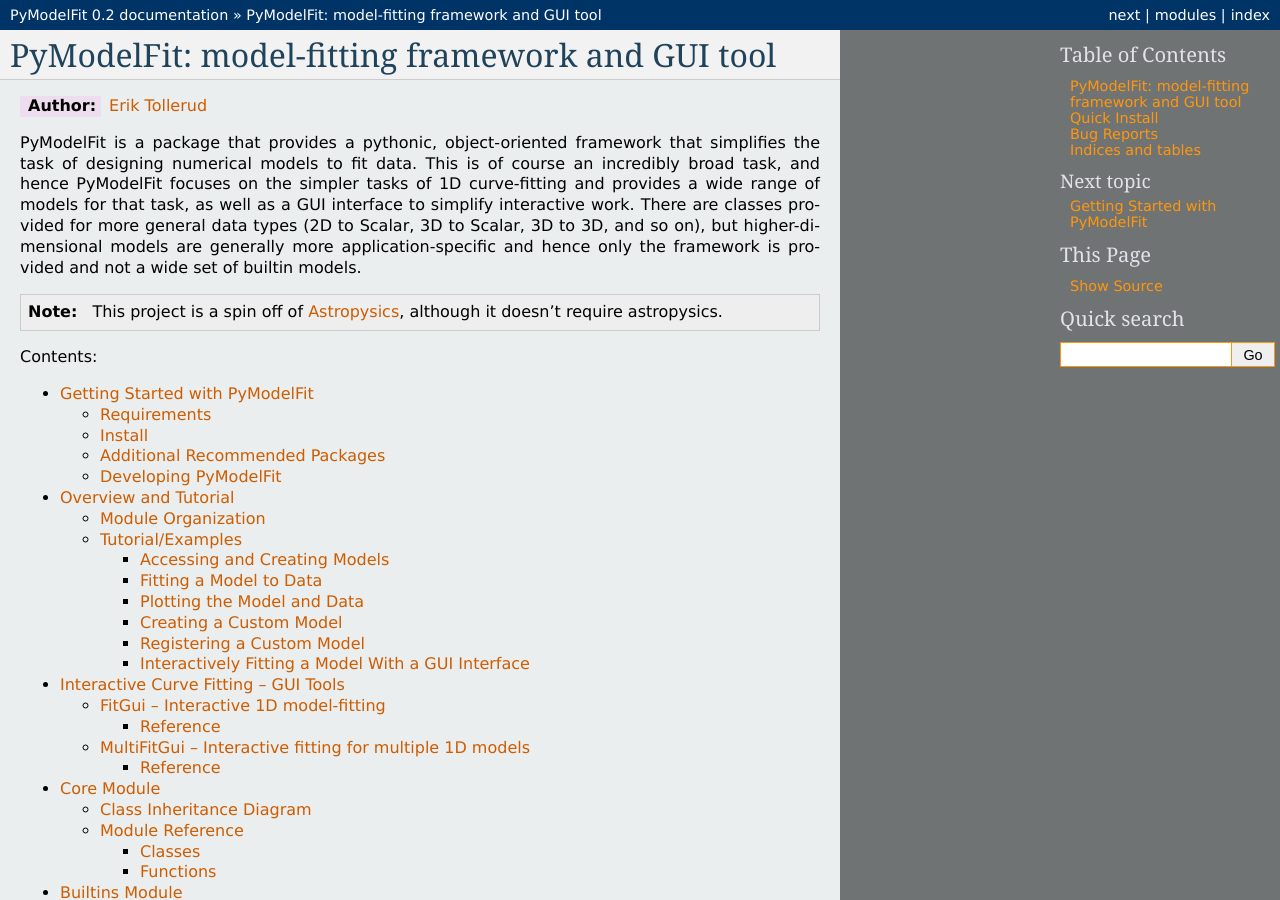
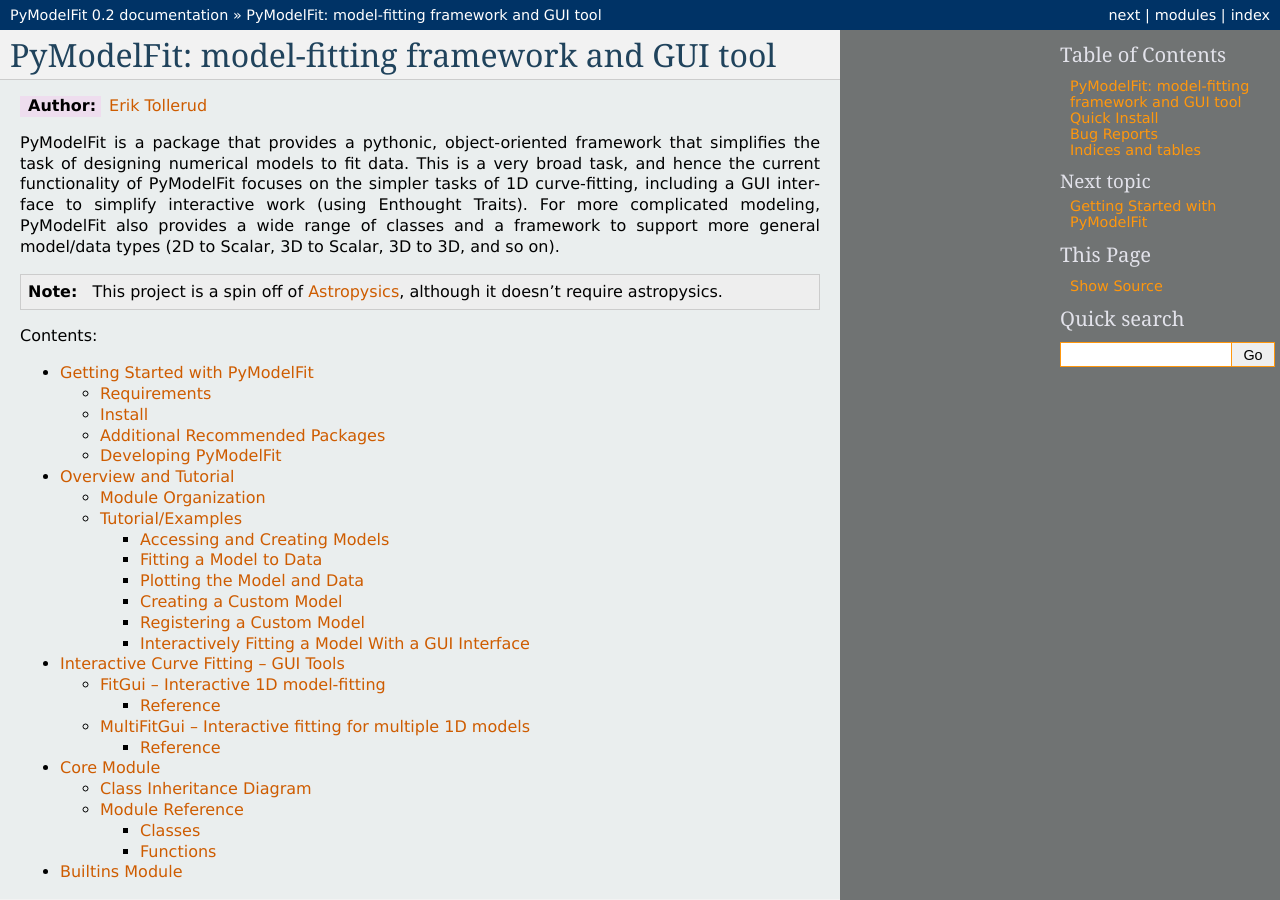
Before and after one commit to eteq/pymodelfit, a Sphinx documentation site: the page built from docs/index.rst, in a window 1280 px wide and 900 px high. Built offline with Sphinx 7.4.7, drawn with Linux system fonts in a browser that asks for light colours; formulas are drawn with MathJax 3.

Commit message:
updated description in docs

```diff
--- a/docs/index.rst
+++ b/docs/index.rst
@@ -9,13 +9,12 @@
 
 PyModelFit is a package that provides a pythonic, object-oriented framework
 that simplifies the task of designing numerical models to fit data.  This
-is of course an incredibly broad task, and hence PyModelFit focuses on the
-simpler tasks of 1D curve-fitting and provides a wide range of models for
-that task, as well as a GUI interface to simplify interactive work.  There
-are classes provided for more general data types (2D to Scalar, 3D to Scalar,
-3D to 3D, and so on), but higher-dimensional models are generally more
-application-specific and hence only the framework is provided and not a wide
-set of builtin models.
+is a very broad task, and hence the current functionality of PyModelFit focuses
+on the simpler tasks of 1D curve-fitting, including a GUI interface to simplify
+interactive work (using Enthought Traits). For more complicated modeling,
+PyModelFit also provides a wide range of classes and a framework to support
+more general model/data types (2D to Scalar, 3D to Scalar, 3D to 3D, and so
+on).
 
 .. note ::
     This project is a spin off of
```
